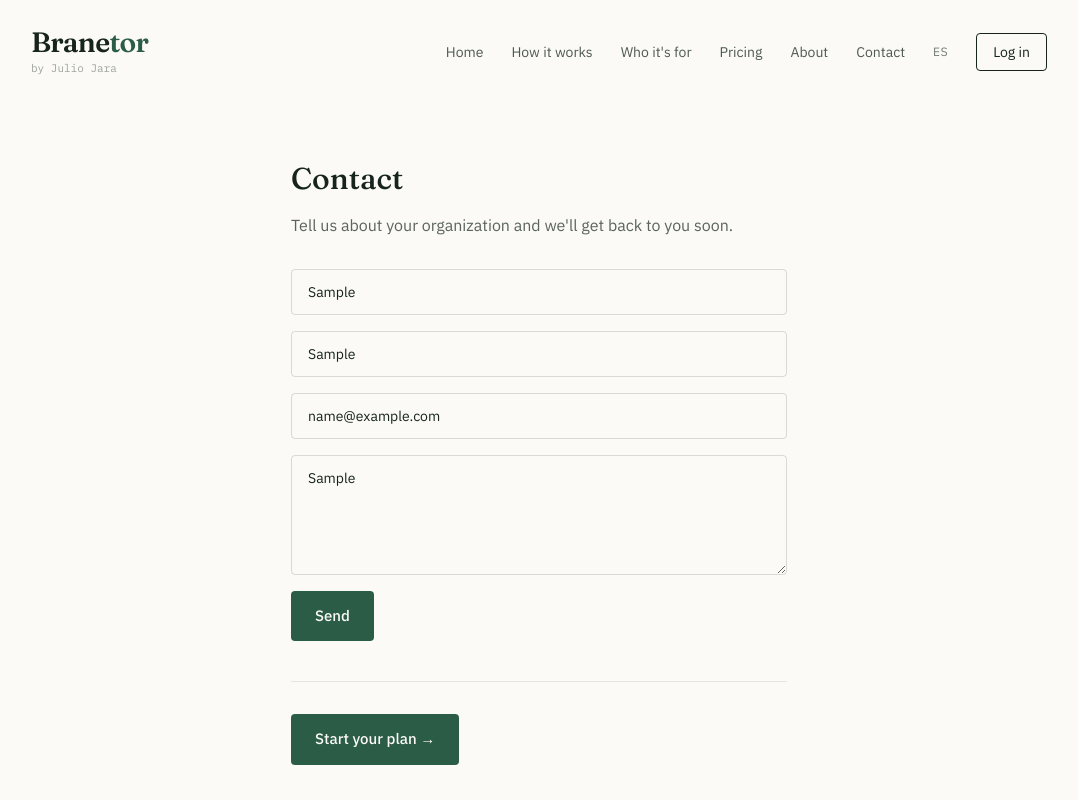
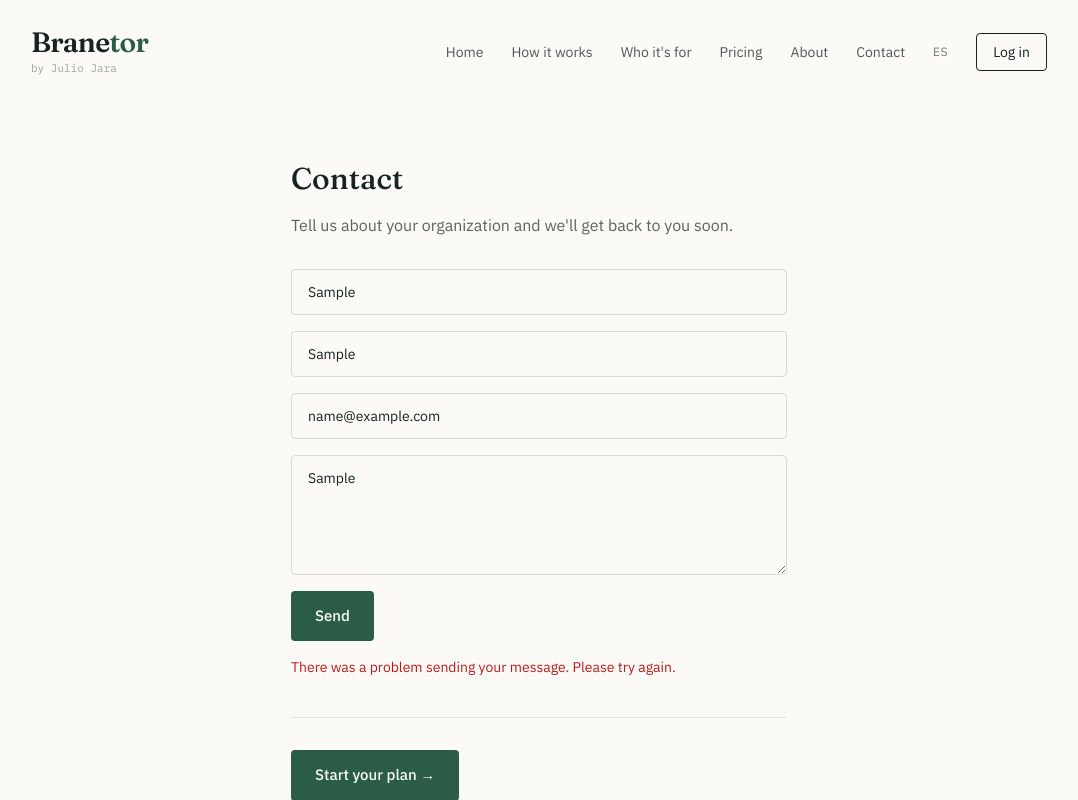
Before and after one commit to JJOrganizational-advisor/branetor-web, a Next.js app: page /en/contacto in a window 1280 px wide. Both pictures are taken after typing "Sample", "Sample", "name@example.com", "Sample" into the empty fields and a click on the button "Send". Shown: the top 800 px of the page, without its empty margins (101-1179 px from the left). Built offline with nearby package versions, Linux system fonts and the light colour scheme.

Commit message:
Conectar formulario de contacto a Formspree

```diff
--- a/app/[locale]/contacto/page.tsx
+++ b/app/[locale]/contacto/page.tsx
@@ -1,12 +1,43 @@
 "use client";
 
+import { useState, FormEvent } from "react";
 import { useTranslations } from "next-intl";
 import Nav from "@/components/Nav";
 import Footer from "@/components/Footer";
 import CtaButton from "@/components/CtaButton";
 
+const FORMSPREE_ENDPOINT = "https://formspree.io/f/mdaqpolb";
+
+type Status = "idle" | "sending" | "success" | "error";
+
 export default function ContactoPage() {
   const t = useTranslations("contactPage");
+  const [status, setStatus] = useState<Status>("idle");
+
+  async function handleSubmit(e: FormEvent<HTMLFormElement>) {
+    e.preventDefault();
+    setStatus("sending");
+
+    const form = e.currentTarget;
+    const data = new FormData(form);
+
+    try {
+      const res = await fetch(FORMSPREE_ENDPOINT, {
+        method: "POST",
+        body: data,
+        headers: { Accept: "application/json" },
+      });
+
+      if (res.ok) {
+        setStatus("success");
+        form.reset();
+      } else {
+        setStatus("error");
+      }
+    } catch {
+      setStatus("error");
+    }
+  }
 
   return (
     <main>
@@ -15,32 +46,50 @@
         <h1 className="font-display font-medium text-3xl mb-4">{t("title")}</h1>
         <p className="text-ink/70 mb-8">{t("intro")}</p>
 
-        <form className="flex flex-col gap-4">
+        {status === "success" ? (
+          <div className="border border-forest/30 bg-forest/5 rounded-md p-5 text-forest text-sm">
+            {t("successMessage")}
+          </div>
+        ) : (
+          <form onSubmit={handleSubmit} className="flex flex-col gap-4">
             <input
+              name="name"
+              required
               className="border border-ink/15 rounded px-4 py-3 text-sm bg-transparent"
               placeholder={t("name")}
             />
             <input
+              name="organization"
+              required
               className="border border-ink/15 rounded px-4 py-3 text-sm bg-transparent"
               placeholder={t("org")}
             />
             <input
+              name="email"
+              required
               className="border border-ink/15 rounded px-4 py-3 text-sm bg-transparent"
               placeholder={t("email")}
               type="email"
             />
             <textarea
+              name="message"
+              required
               className="border border-ink/15 rounded px-4 py-3 text-sm bg-transparent min-h-[120px]"
               placeholder={t("message")}
             />
             <button
-            type="button"
-            className="bg-forest text-paper rounded px-6 py-3.5 text-[15px] font-medium self-start"
+              type="submit"
+              disabled={status === "sending"}
+              className="bg-forest text-paper rounded px-6 py-3.5 text-[15px] font-medium self-start disabled:opacity-60"
             >
-            {t("send")}
+              {status === "sending" ? t("sending") : t("send")}
             </button>
+            {status === "error" && (
+              <p className="text-sm text-red-700">{t("errorMessage")}</p>
+            )}
           </form>
-        {/* TODO: conectar envío real (API route + email o Supabase) — Paso 4b */}
+        )}
+
         <div className="border-t border-ink/10 mt-10 pt-8">
           <CtaButton />
         </div>
--- a/messages/en.json
+++ b/messages/en.json
@@ -97,6 +97,9 @@
     "org": "Organization",
     "email": "Email",
     "message": "Message",
-    "send": "Send"
+    "send": "Send",
+    "sending": "Sending...",
+    "successMessage": "Thank you! We received your message and will be in touch soon.",
+    "errorMessage": "There was a problem sending your message. Please try again."
   }
 }
--- a/messages/es.json
+++ b/messages/es.json
@@ -97,6 +97,9 @@
     "org": "Organización",
     "email": "Correo electrónico",
     "message": "Mensaje",
-    "send": "Enviar"
+    "send": "Enviar",
+    "sending": "Enviando...",
+    "successMessage": "¡Gracias! Recibimos tu mensaje y te contactaremos pronto.",
+    "errorMessage": "Hubo un problema al enviar tu mensaje. Por favor intenta de nuevo."
   }
 }
```
Lines whose indentation alone changed are shown as unchanged.
